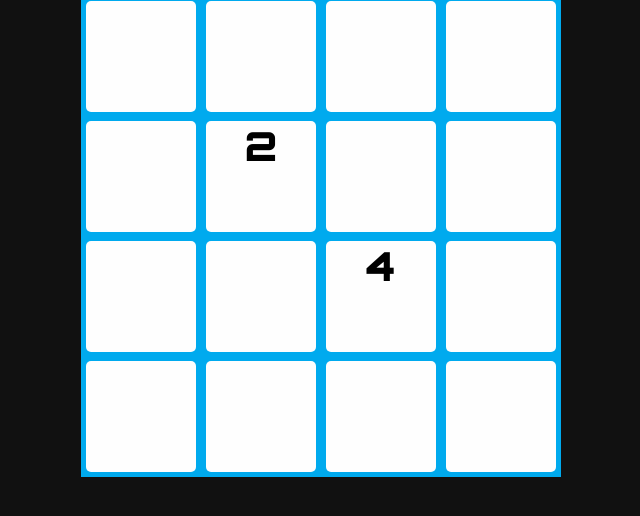
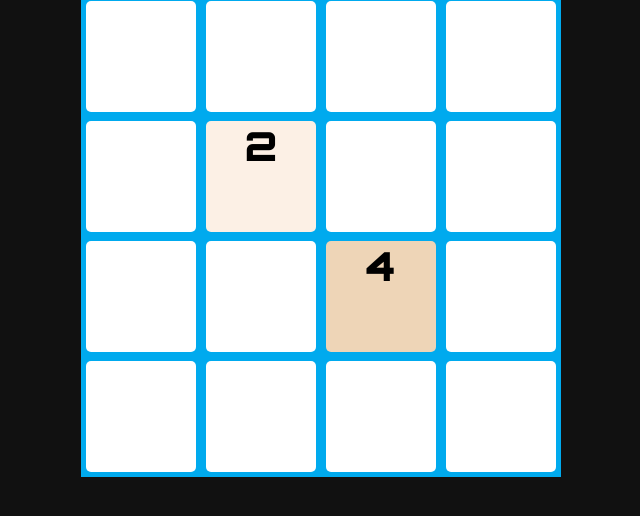
Before and after one commit to Frankusky/my2048version, a plain HTML site: page index.html in a window 1280 px wide. Shown: the part 100-616 px from the top of the page, without its empty margins (319-959 px from the left). Drawn offline with nearby package versions, Linux system fonts and the light colour scheme.

Commit message:
Added dinamic color for each box value

```diff
--- a/css/style.css
+++ b/css/style.css
@@ -41,13 +41,11 @@ html,body{
 	text-align:center;
 }
 
+
 *{
-	-webkit-transition: background-color 2s ease-out;
-	-moz-transition: background-color 2s ease-out;
-	-o-transition: background-color 2s ease-out;
-	transition: background-color 2s ease-out;
-	-webkit-transition: color 2s ease-out;
-	-moz-transition: color 2s ease-out;
-	-o-transition: color 2s ease-out;
-	transition: color 2s ease-out;
+	-webkit-transition: all 500ms ease;
+	-moz-transition: all 500ms ease;
+	-o-transition: all 500ms ease;
+	-ms-transition: all 500ms ease;
+	transition: all 500ms ease;
 }
--- a/js/script.js
+++ b/js/script.js
@@ -22,6 +22,7 @@
 			$(".cell").each(function () {
 				var boxValue = board[this.id[0]][this.id[1]] == 0 ? "" : board[this.id[0]][this.id[1]];
 				$("#" + this.id).empty().append(boxValue);
+				changeTheme($("#" + this.id), boxValue);
 			});
 			actualScore();
 		}
@@ -273,12 +274,50 @@
 		/*Starting game*/
 		newGame();
 
-		/*Auto change color
+		/*Auto change color*/
 
-		function changeTheme(){
-			var themes = [[]]
-			$(".cell").css("color","red")
+		function changeTheme(selector, points){
+			switch(points){
+				case "":
+					selector.css("background-color","white");
+					break;
+				case 2:
+					selector.css("background-color","#fcf0e5");
+					break;
+				case 4:
+					selector.css("background-color","#eed5b7");
+					break;
+				case 8:
+					selector.css("background-color","#ffc89a");
+					break;
+				case 16:
+					selector.css("background-color","#6aec9a");
+					break;
+				case 32:
+					selector.css("background-color","#008b8b");
+					break;
+				case 64:
+					selector.css("background-color","#fcac3a");
+					break;
+				case 128:
+					selector.css("background-color","#f6ba00");
+					break;
+				case 256:
+					selector.css("background-color","#4ec5ff");
+					break;
+				case 512:
+					selector.css("background-color","#397fdb");
+					break;
+				case 1024:
+					selector.css("background-color","#e30472");
+					break;
+				case 2048:
+					selector.css("background-color","#990000");
+					break;
+				case 4096:
+					selector.css("background-color","#f9105e");
+					break;
+			};
 		}
-		setTimeout(function(){changeTheme()},1500)*/
 	});
 })();
```
Also changed, not shown: 1 other file.
